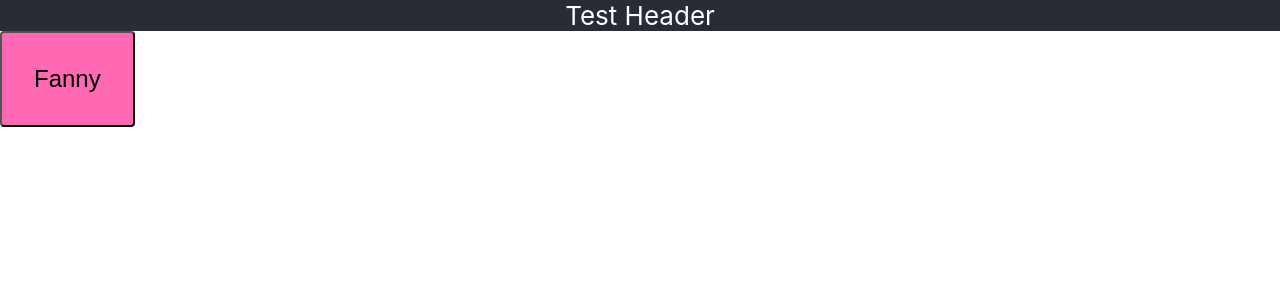
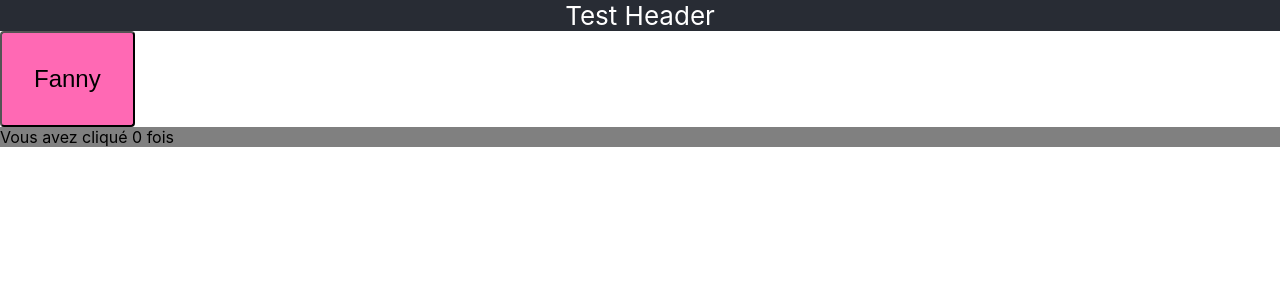
Before and after one commit to fannyv/reactJS, a React (Create React App) app: page / in a window 1280 px wide. Shown: the top 300 px of the page. Built offline with nearby package versions, Linux system fonts and the light colour scheme.

Commit message:
delete material-ui dependency and add only one button with state

```diff
--- a/src/app/App.tsx
+++ b/src/app/App.tsx
@@ -1,9 +1,6 @@
-import React from "react";
+import React, {useState} from "react";
 import {Button} from "react-bootstrap";
 
-const buttonClick = () => {
-    alert("Test on click!");
-};
 
 const header = {
     backgroundColor: '#282c34',
@@ -28,9 +25,14 @@ const buttonStyled = {
 };
 
 export const App = () => {
+    const [count, setCount] = useState(0);
+
     return <div>
         <div style={header}>Test Header</div>
-        <Button style={buttonStyled} onClick={buttonClick}>Fanny</Button>
+        <Button style={buttonStyled} onClick={() => setCount(count + 1)}>Fanny</Button>
+        <div style={{height: '10%', backgroundColor: 'gray'}}>
+            Vous avez cliqué {count} fois
+        </div>
     </div>;
 }
 export default App;
```
Also changed, not shown: 1 other file (tests, documents, lock files or other folders).
